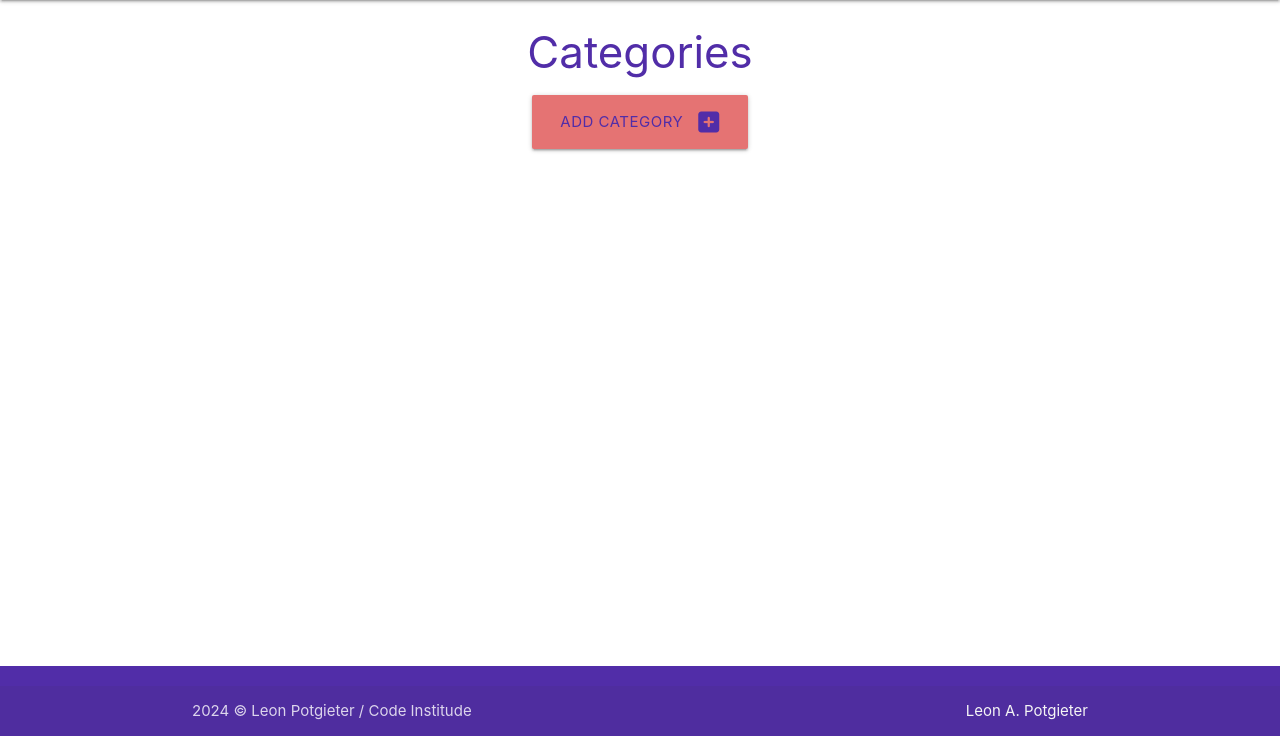
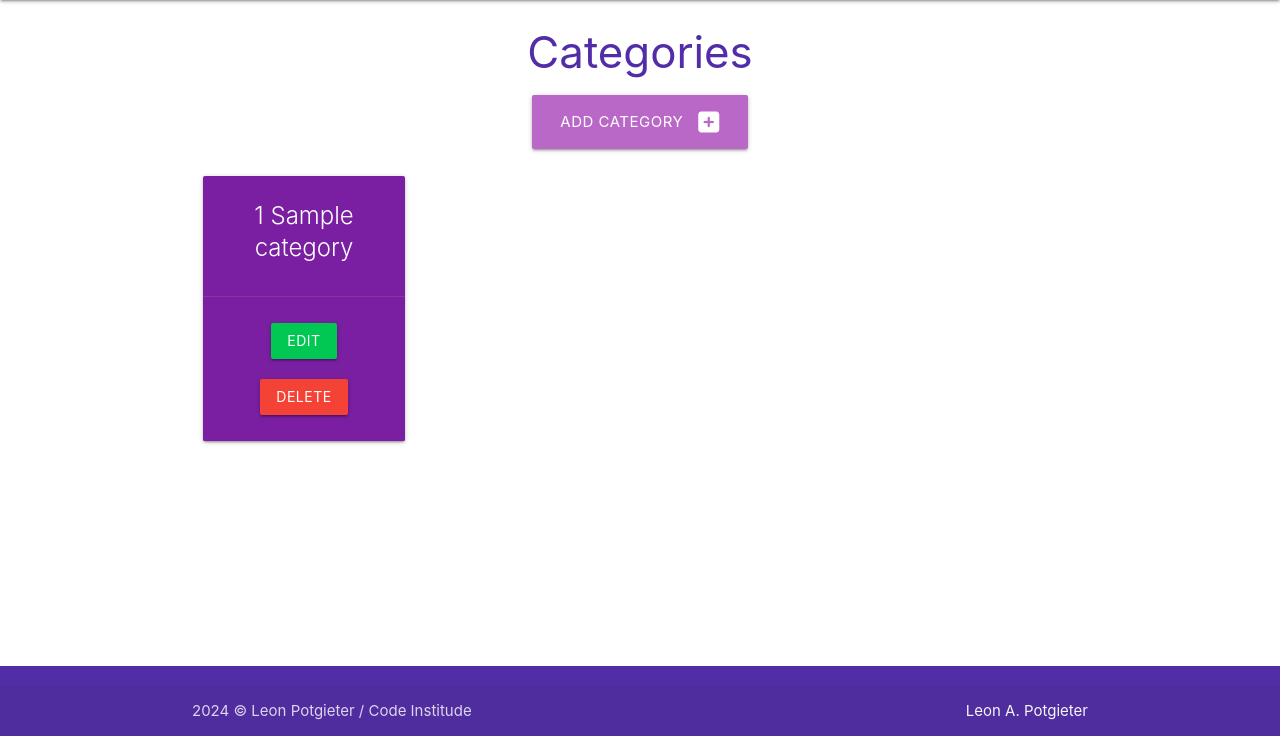
Before and after one commit to leonp84/task-manager, a Flask app: page /categories in a window 1280 px wide. Shown: the part 64-800 px from the top of the page. Run offline with Flask 3, Linux system fonts and the light colour scheme; tables that the repository leaves empty hold one stand-in row (values such as "Sample post").

Commit message:
add edit function

```diff
--- a/taskmanager/routes.py
+++ b/taskmanager/routes.py
@@ -10,7 +10,8 @@ def home():
 
 @app.route("/categories")
 def categories():
-    return render_template("categories.html")
+    categories = list(Category.query.order_by(Category.category_name).all())
+    return render_template("categories.html", categories=categories)
 
 
 @app.route("/add_category", methods=["GET", "POST"])
@@ -21,3 +22,13 @@ def add_category():
         db.session.commit()
         return redirect(url_for("categories"))
     return render_template("add_category.html")
+
+
+@app.route("/edit_category/<int:category_id>", methods=["GET", "POST"])
+def edit_category(category_id):
+    category = Category.query.get_or_404(category_id)
+    if request.method == "POST":
+        category.category_name = request.form.get("category_name")
+        db.session.commit()
+        return redirect(url_for("categories"))
+    return render_template("edit_category.html", category=category)
--- a/taskmanager/static/css/style.css
+++ b/taskmanager/static/css/style.css
@@ -7,3 +7,7 @@ body {
   main {
     flex: 1 0 auto;
   }
+
+  .btn {
+    margin: 10px;
+  }
--- a/taskmanager/static/js/script.js
+++ b/taskmanager/static/js/script.js
@@ -1,5 +1,10 @@
 $(document).ready(function(){
     $('.sidenav').sidenav();
+
+    if (window.location.pathname == "/add_category") {
+      $('#category_name').focus()
+    }
+
   });
 
 let footerText = `<a class="grey-text text-lighten-4 right" href="https://github.com/leonp84" target="_blank">Leon A. Potgieter</a>`
--- a/taskmanager/templates/categories.html
+++ b/taskmanager/templates/categories.html
@@ -5,11 +5,28 @@
 
     <div class="row">
         <div class="col s12 center-align">
-            <a href="{{ url_for('add_category') }}" class="btn-large red lighten-2 deep-purple-text text-darken-2">Add Category
+            <a href="{{ url_for('add_category') }}" class="btn-large purple lighten-2 white-text text-darken-1">Add Category
                 <i class="fas fa-plus-square right"></i>
             </a>
 
         </div>
     </div>
 
+    <div class="row">
+        {% for category in categories %}
+        <div class="col s12 m6 l3">
+          <div class="card purple darken-2 center-align">
+            <div class="card-content white-text">
+              <span class="card-title">{{ category.id }} {{ category.category_name }}</span>
+            </div>
+            <div class="card-action center-align">
+              <a href="{{ url_for('edit_category', category_id=category.id)}}" class="btn green accent-4">Edit</a><br>
+              <a href="#" class="btn red">Delete</a><br>
+            </div>
+          </div>
+        </div>
+        {% endfor %}
+    </div>
+
+
 {% endblock %}
```
Also changed, not shown: taskmanager/templates/edit_category.html (added, +24 -0 lines).
